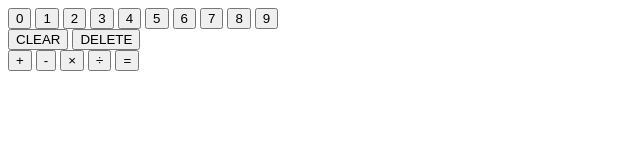
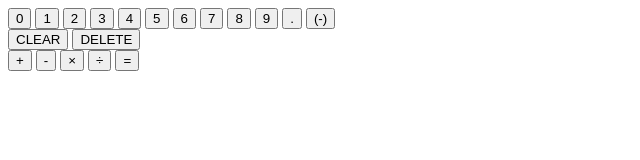
Before and after one commit to oleolerato/Project-Calculator, a plain HTML site: page index.html in a window 1280 px wide. Shown: the whole page, without its empty margins (0-640 px from the left). Drawn offline with Linux system fonts and the light colour scheme.

Commit message:
Add decimal period and negative sign to numerals container

```diff
--- a/index.html
+++ b/index.html
@@ -22,6 +22,8 @@
         <button value="7"></button>
         <button value="8"></button>
         <button value="9"></button>
+        <button value="."></button>
+        <button value="(-)"></button>
       </div>
 
       <div class="clearAndDel">
```
